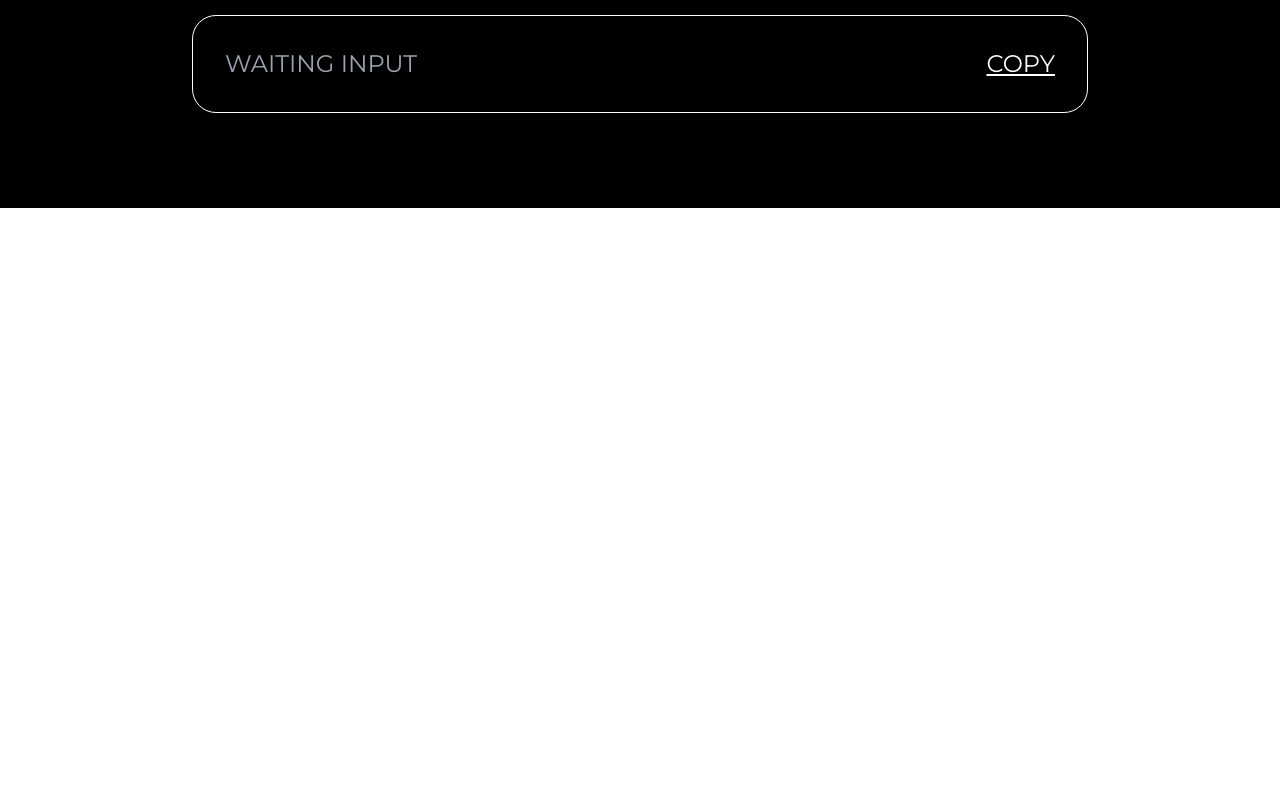
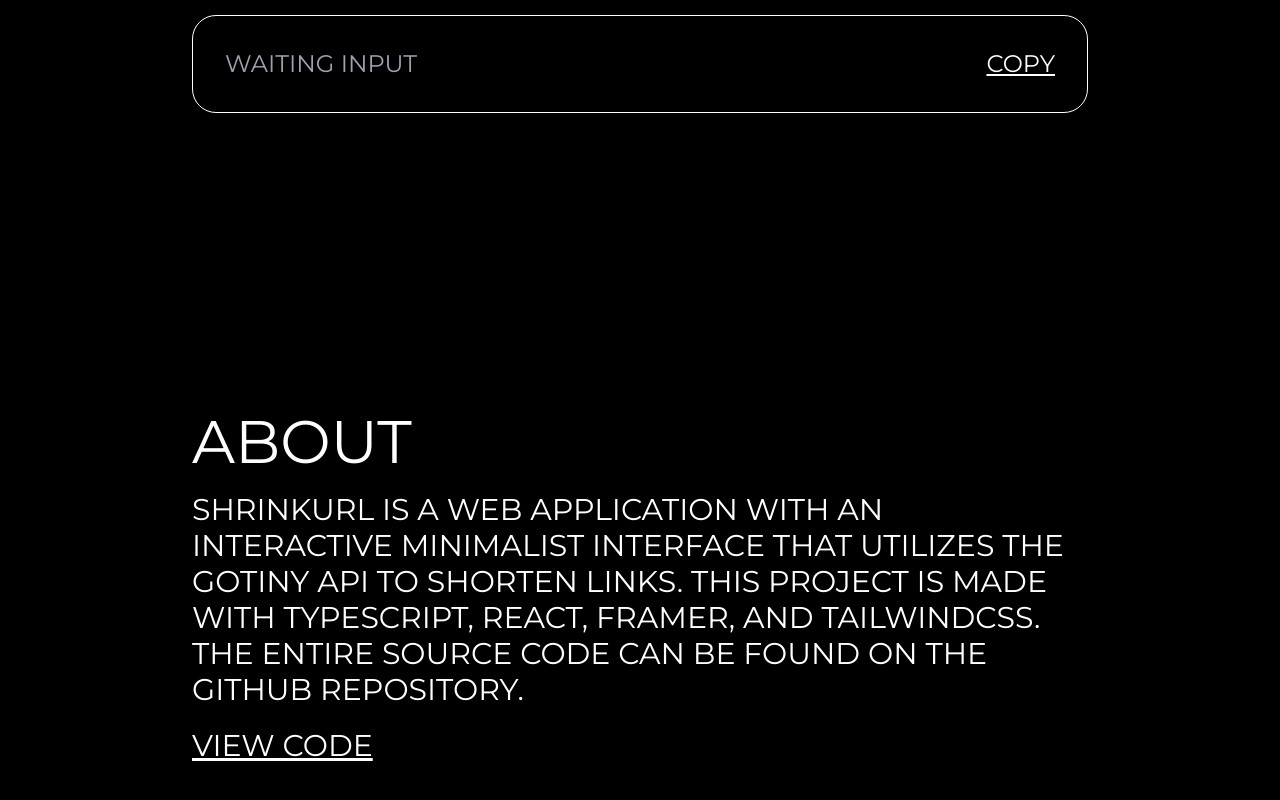
Before and after one commit to j1yl/shrinkurl, a React (Vite) app: page / in a window 1280 px wide. Shown: the part 592-1392 px from the top of the page. Before the commit the page ends 800 px from the top, so only its background shows below. Built offline with nearby package versions, Linux system fonts and the light colour scheme.

Commit message:
Add about section html and css

```diff
--- a/src/App.css
+++ b/src/App.css
@@ -0,0 +1,10 @@
+/* Hide scrollbar for Chrome, Safari and Opera */
+body::-webkit-scrollbar {
+  display: none;
+}
+
+/* Hide scrollbar for IE, Edge and Firefox */
+body {
+  -ms-overflow-style: none;  /* IE and Edge */
+  scrollbar-width: none;  /* Firefox */
+}
--- a/src/App.tsx
+++ b/src/App.tsx
@@ -1,17 +1,21 @@
 import "./App.css";
 import Navbar from "./components/Navbar";
 import Hero from "./components/Hero";
+import About from "./components/About";
 
 function App() {
   return (
     <>
-      <div className="App h-screen w-screen bg-black text-white mx-auto font-mont">
-        <header className="max-w-4xl mx-auto">
+      <div className="App w-screen bg-black text-white font-mont">
+        <header className="max-w-4xl mx-auto w-full">
           <Navbar />
         </header>
-        <main className="max-w-4xl mx-auto h-[90vh]">
+        <main className="max-w-4xl mx-auto h-[90vh] w-full">
           <Hero />
         </main>
+        <section className="h-screen w-full max-w-4xl mx-auto flex justify-center flex-col gap-5">
+          <About />
+        </section>
       </div>
     </>
   );
--- /dev/null
+++ b/src/components/About.tsx
@@ -0,0 +1,21 @@
+const About = () => {
+  return (
+    <>
+      <h2 className="text-6xl">ABOUT</h2>
+      <p className="text-3xl">
+        SHRINKURL IS A WEB APPLICATION WITH AN INTERACTIVE MINIMALIST INTERFACE
+        THAT UTILIZES THE GOTINY API TO SHORTEN LINKS. THIS PROJECT IS MADE WITH
+        TYPESCRIPT, REACT, FRAMER, AND TAILWINDCSS. THE ENTIRE SOURCE CODE CAN
+        BE FOUND ON THE GITHUB REPOSITORY.
+      </p>
+      <a
+        href="https://github.com/j1yl/shrinkurl"
+        className="text-3xl underline"
+      >
+        VIEW CODE
+      </a>
+    </>
+  );
+};
+
+export default About;
```
